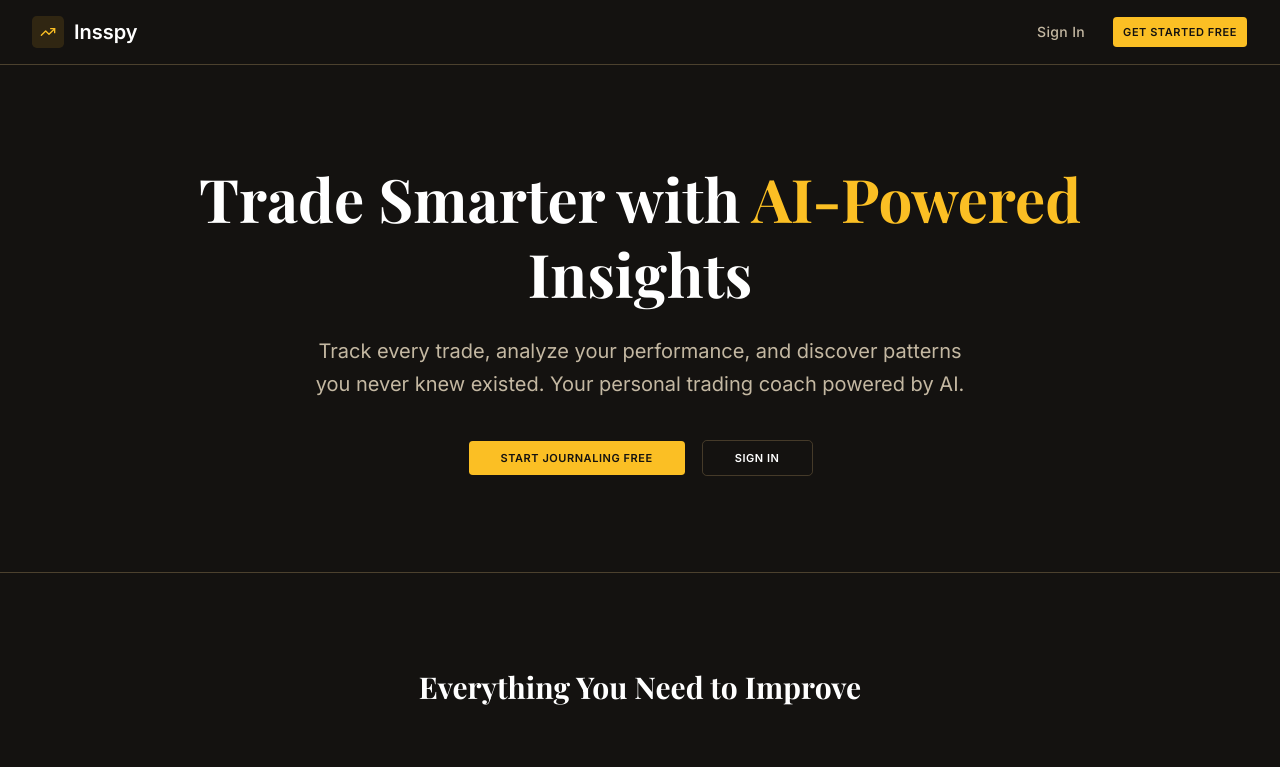
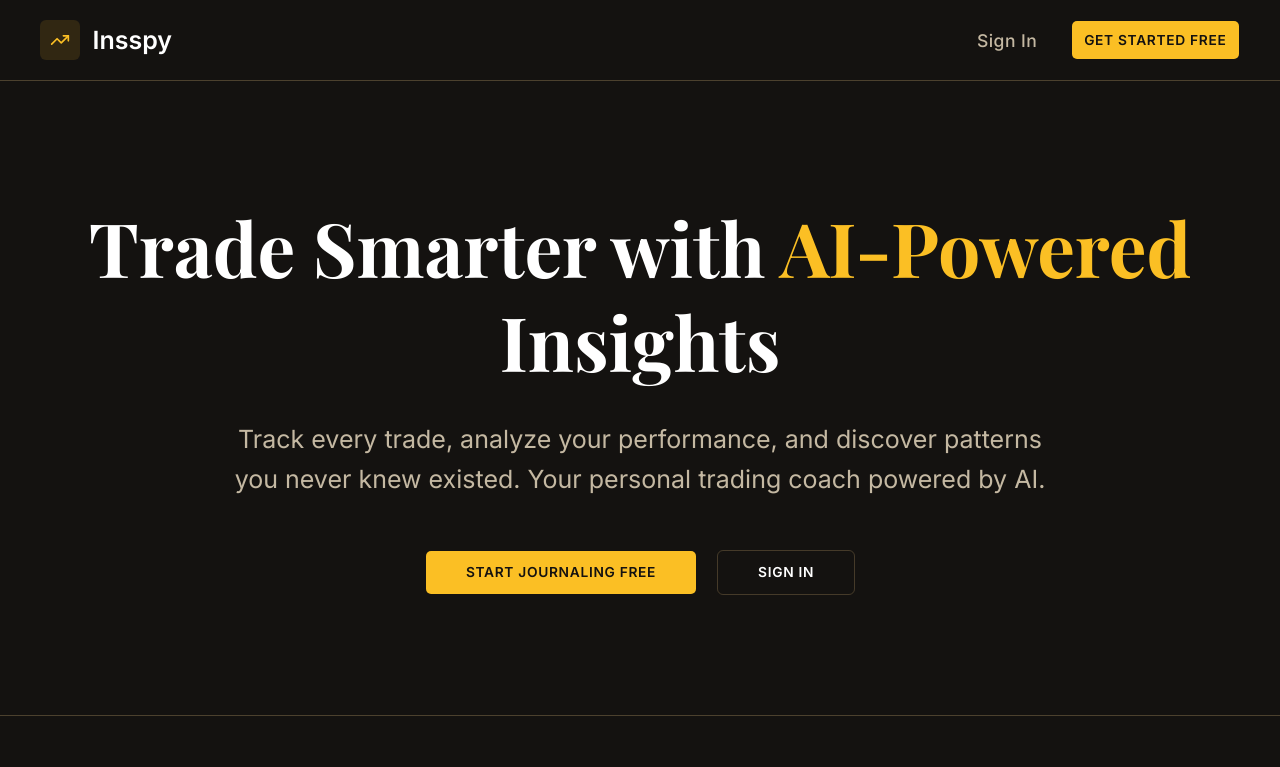
Before and after one commit to jisu-sarkar-55/Insspy, a Next.js app: page / in a window 1280 px wide. Shown: the top 767 px of the page. Built offline with nearby package versions, Linux system fonts and the light colour scheme.

Commit message:
scales the entire UI by 1.25x

```diff
--- a/src/app/globals.css
+++ b/src/app/globals.css
@@ -124,6 +124,7 @@
   }
   body {
     @apply bg-background text-foreground;
+    zoom: 1.25;
   }
   html {
     @apply font-sans;
```
